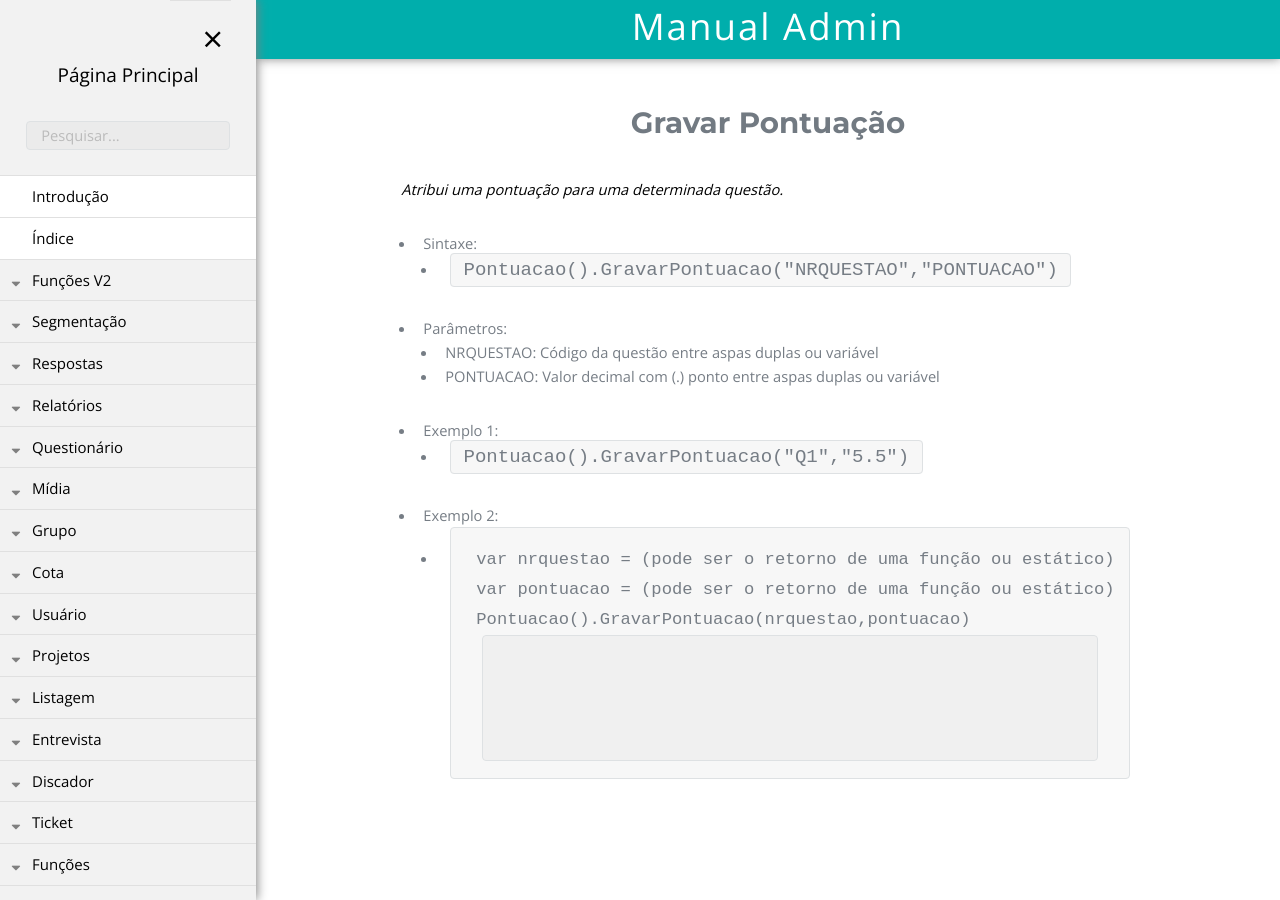
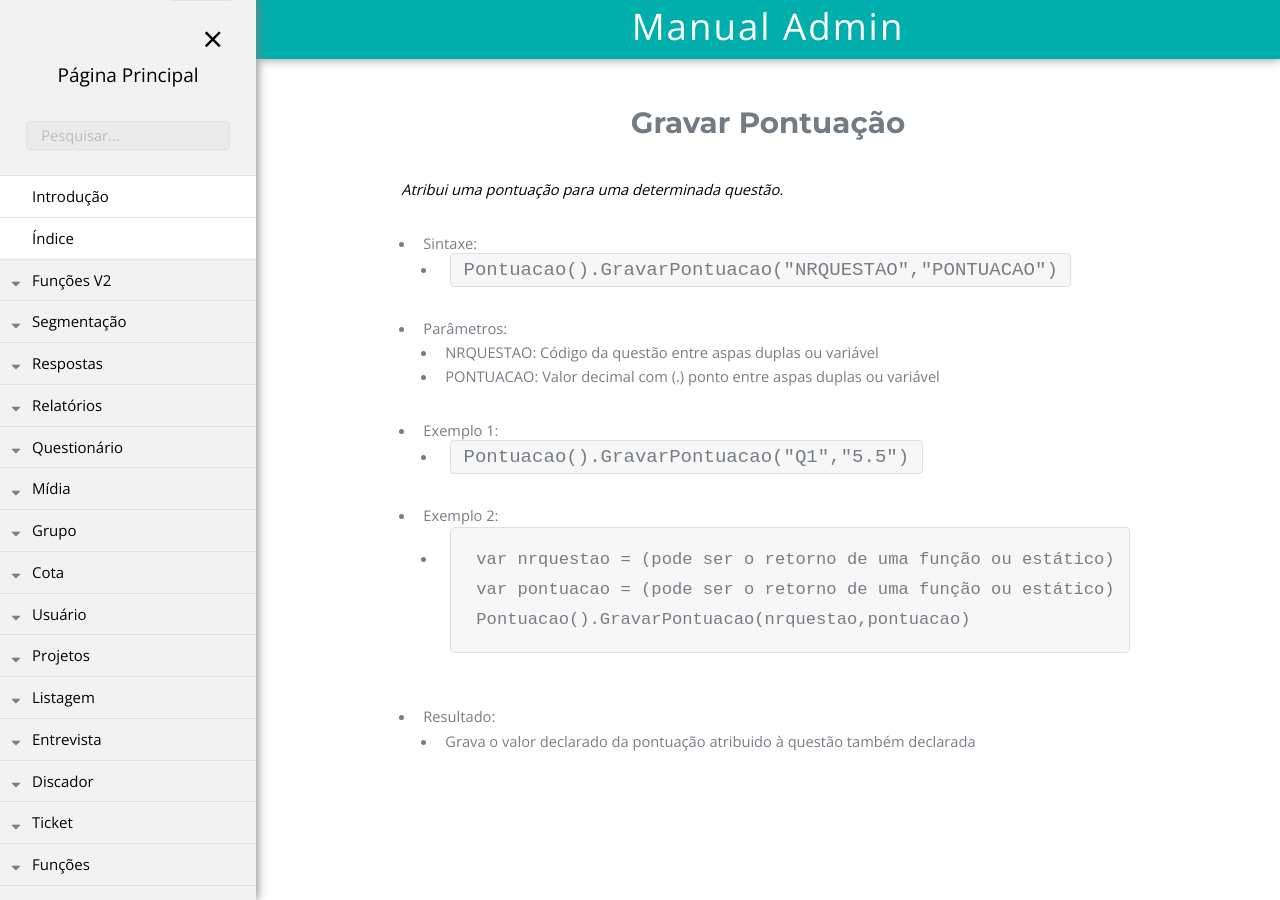
Before and after one commit to rogerio-figueiredo-hsr/hsrtechonline.github.io, a Jekyll site: the page built from _posts/2019-04-05-gravar-pontuacao.md, in a window 1280 px wide. Built offline with Jekyll 4.4.1, drawn with Linux system fonts in a browser that asks for light colours.

Commit message:
Update 2019-04-05-gravar-pontuacao.md

```diff
--- a/_posts/2019-04-05-gravar-pontuacao.md
+++ b/_posts/2019-04-05-gravar-pontuacao.md
@@ -20,5 +20,7 @@ pasta: "funcoes"
   - <pre>
     <code>var nrquestao = (pode ser o retorno de uma função ou estático)
     var pontuacao = (pode ser o retorno de uma função ou estático)
-    Pontuacao().GravarPontuacao(nrquestao,pontuacao)<code>
-    <pre>
+    Pontuacao().GravarPontuacao(nrquestao,pontuacao)</code>
+    </pre>
+- Resultado:
+  - Grava o valor declarado da pontuação atribuido à questão também declarada
```
